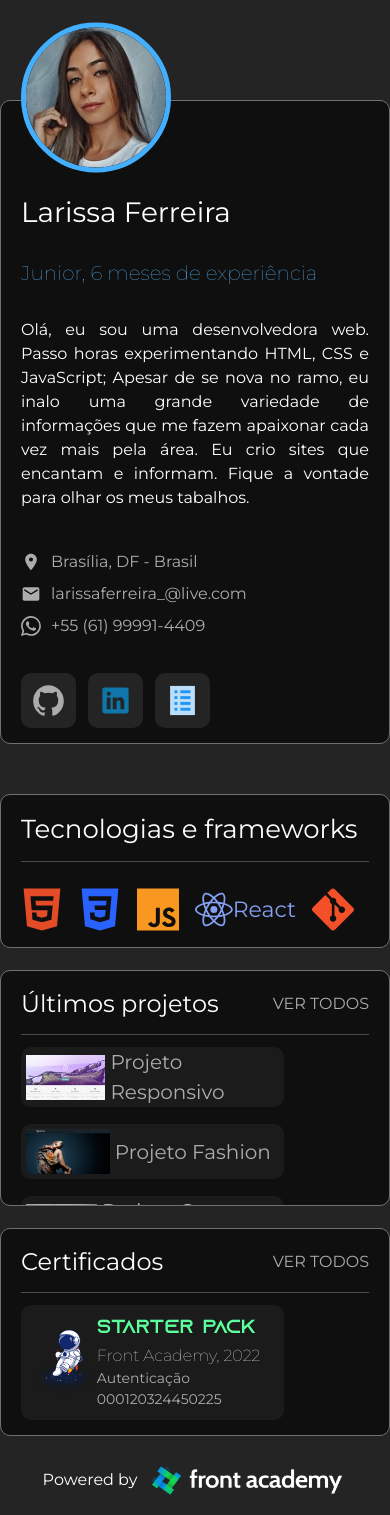
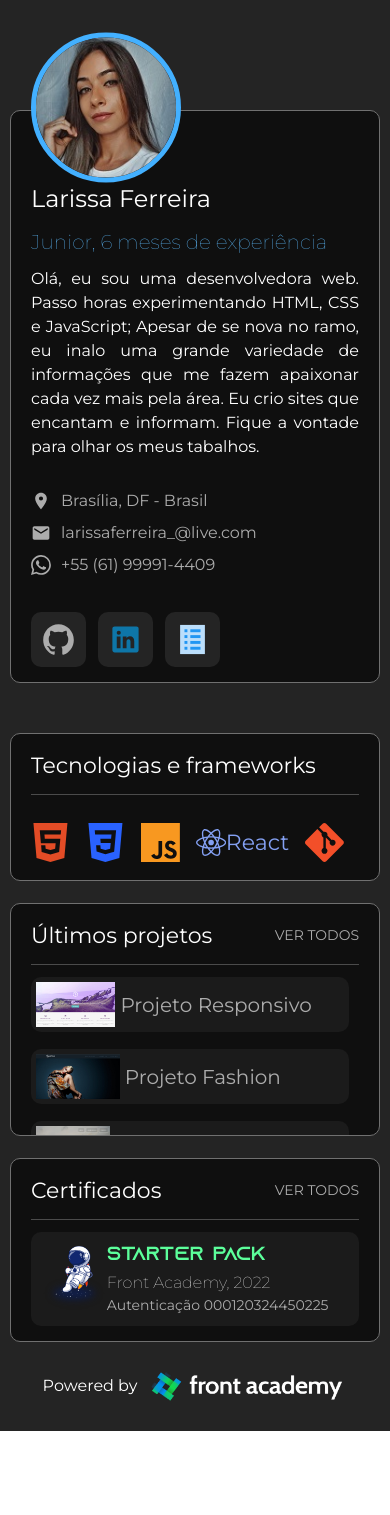
Before and after one commit to larik95/first-profile-test, a React (Create React App) app: page / in a window 390 px wide. After the commit the page ends 1431 px from the top, so only its background shows below. Built offline with nearby package versions, Linux system fonts and the light colour scheme.

Commit message:
final edition

```diff
--- a/src/Components/Heading/index.js
+++ b/src/Components/Heading/index.js
@@ -1,7 +1,21 @@
 import "./styles.css";
 
-function Heading({ children, color="#ffffff", fontSize = 22, fontWeight, fontFamily }) {
-  return <div style={{ color, fontSize, fontWeight, fontFamily }}>{children}</div>;
+function Heading({
+  children,
+  color = "#ffffff",
+  fontSize = 22,
+  fontWeight,
+  fontFamily,
+  className,
+}) {
+  return (
+    <div
+      style={{ color, fontSize, fontWeight, fontFamily }}
+      className={"headingsize" + className}
+    >
+      {children}
+    </div>
+  );
 }
 
 export default Heading;
--- a/src/Pages/Home/Certificates/index.js
+++ b/src/Pages/Home/Certificates/index.js
@@ -11,8 +11,8 @@ function Certificates () {
     <Card>
     <div className="certicates-container">
       <div className="certicates-header">
-        <Heading fontSize={24}>Certificados</Heading>
-        <Heading fontSize={16} color="#acacac">
+        <Heading>Certificados</Heading>
+        <Heading fontSize={14} color="#acacac">
           VER TODOS
         </Heading>
       </div>
--- a/src/Pages/Home/Certificates/styles.css
+++ b/src/Pages/Home/Certificates/styles.css
@@ -17,3 +17,11 @@
 .certificates-container .certicates-content >*:not(:first-child){
     margin-top: 17px;
 }
+
+@media screen and (max-width: 500px){
+
+    .certicates-content {
+        padding-right: 0px;
+    }
+
+}
--- a/src/Pages/Home/Last Projects/index.js
+++ b/src/Pages/Home/Last Projects/index.js
@@ -12,8 +12,8 @@ function LastProjects() {
     <Card paddingBottom={0}>
       <div className="last-projects-container">
         <div className="last-projects-header">
-          <Heading fontSize={24}>Últimos projetos</Heading>
-          <Heading fontSize={16} color="#acacac">
+          <Heading>Últimos projetos</Heading>
+          <Heading fontSize={14} color="#acacac">
             VER TODOS
           </Heading>
         </div>
--- a/src/Pages/Home/Last Projects/styles.css
+++ b/src/Pages/Home/Last Projects/styles.css
@@ -35,3 +35,11 @@
     background-color: #302f2f;
     border-radius: 10px;
 }
+
+@media screen and (max-width: 500px){
+
+    .last-projects-content {
+       padding-right: 10px;
+    }
+
+}
--- a/src/Pages/Home/Technologies/index.js
+++ b/src/Pages/Home/Technologies/index.js
@@ -12,7 +12,9 @@ function Technologies() {
     <Card>
       <div className="technologies-container">
         <div className="technologies-header">
-          <Heading fontSize={26}>Tecnologias e frameworks</Heading>
+          <Heading className="headingsize">
+            Tecnologias e frameworks
+          </Heading>
         </div>
         <div className="technologies-content">
           <div className="technologies-logo">
--- a/src/Pages/Home/Technologies/styles.css
+++ b/src/Pages/Home/Technologies/styles.css
@@ -17,3 +17,12 @@
     align-items: center;
     margin-right: 15px;
 }
+
+@media screen and (max-width: 500px){
+
+    .headingsize {
+        font-size: 10px;
+    }
+
+
+}
--- a/src/Pages/Home/UserProfile/index.js
+++ b/src/Pages/Home/UserProfile/index.js
@@ -15,7 +15,7 @@ function UserProfile() {
         <UserImage />
       </div>
       <div className="user-profile-left-name">
-        <Heading fontSize={28}>Larissa Ferreira</Heading>
+        <Heading fontSize={24}>Larissa Ferreira</Heading>
       </div>
       <Heading color="#5DB9FA" fontSize={20} fontWeight={200}>
         Junior, 6 meses de experiência
--- a/src/Pages/Home/UserProfile/styles.css
+++ b/src/Pages/Home/UserProfile/styles.css
@@ -39,3 +39,19 @@ p {
 .bio-social-media{
     padding-top: 25px;
 }
+
+@media screen and (max-width: 500px){
+
+    .user-profile-left-name {
+        margin-top: 55px;
+        margin-bottom: 10px;
+    }
+    .user-infos-container {
+        margin-bottom: 5px;
+    }
+    p {
+        padding: 10px 0px 10px 0px;
+        text-align: justify;
+    }
+
+}
--- a/src/Pages/Home/styles.css
+++ b/src/Pages/Home/styles.css
@@ -41,6 +41,7 @@
         max-width: 400px;
         margin: 0 auto;
         min-height: 40vh;
+        padding: 10px;
     }
 
 }
```
Also changed, not shown: package.json (+7 -1 lines), 1 other file (tests, documents, lock files or other folders).
